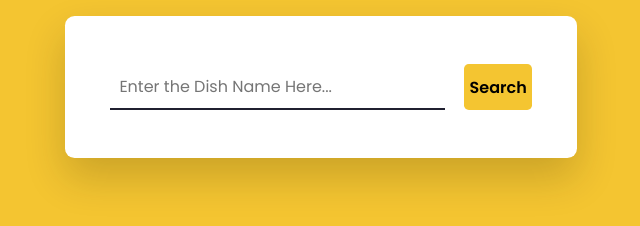
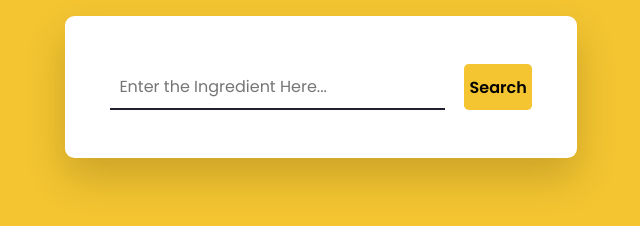
Before and after one commit to PandhereAadu19/Recipe, a plain HTML site: page index.html in a window 1280 px wide. Shown: the full height of the page, 319-959 px from the left. Drawn offline with Linux system fonts and the light colour scheme.

Commit message:
Update SearchBar

```diff
--- a/index.html
+++ b/index.html
@@ -15,7 +15,7 @@
 <body>
     <div class="container">
         <div class="search-container">
-            <input type="text" placeholder="Enter the Dish Name Here..." id="user-inp">
+            <input type="text" placeholder="Enter the Ingredient Here..." id="user-inp">
             <button id="search-btn">Search</button>
         </div>
         <div id="result"></div>
```
